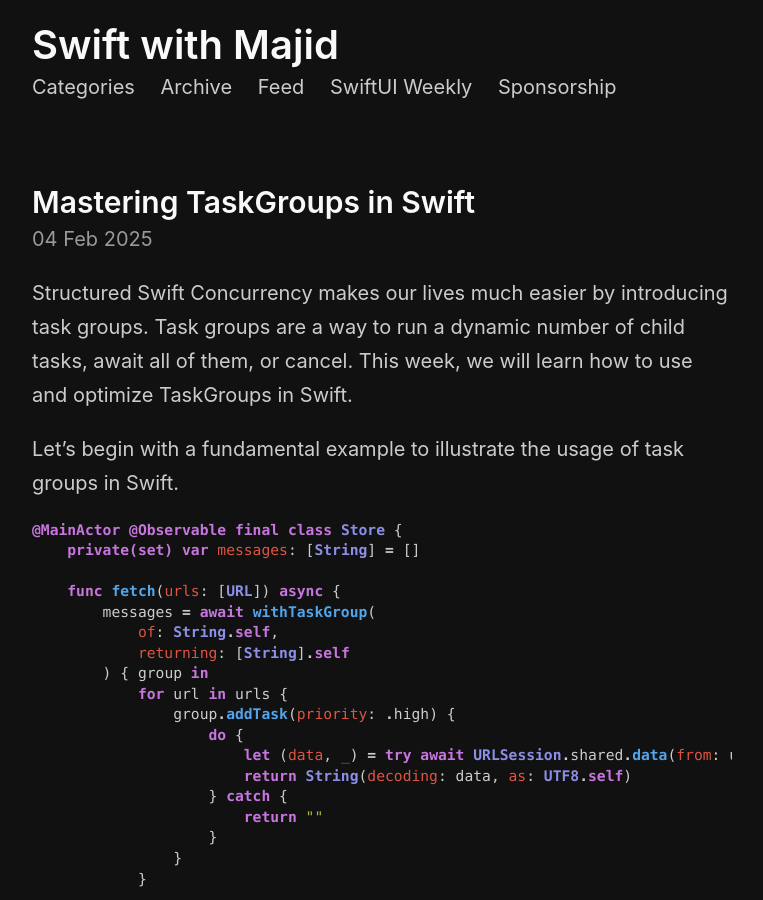
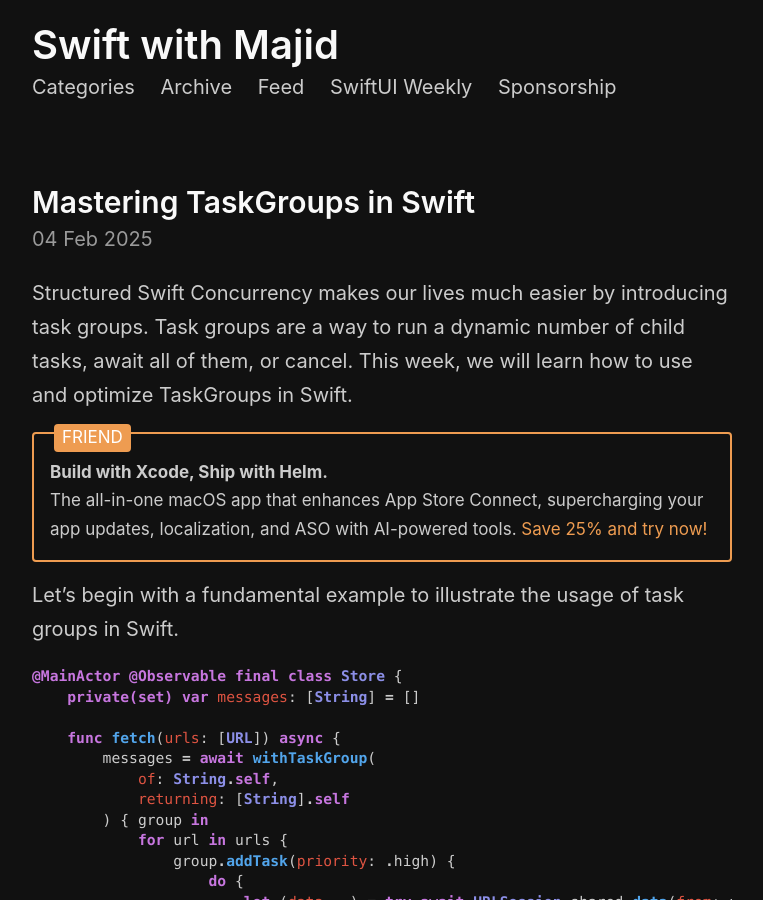
Before and after one commit to mecid/mecid.github.io, a Jekyll site: the page built from _posts/2025-02-04-mastering-task-groups-in-swift.md, in a window 1280 px wide and 900 px high. Shown: the whole window, without its empty margins (258-1021 px from the left). Built offline with Jekyll 4.4.1, drawn with Linux system fonts in a browser that asks for light colours.

Commit message:
friends link added to the task groups post

```diff
--- a/_posts/2025-02-04-mastering-task-groups-in-swift.md
+++ b/_posts/2025-02-04-mastering-task-groups-in-swift.md
@@ -4,6 +4,8 @@ layout: post
 ---
 
 Structured Swift Concurrency makes our lives much easier by introducing task groups. Task groups are a way to run a dynamic number of child tasks, await all of them, or cancel. This week, we will learn how to use and optimize TaskGroups in Swift.
+
+{% include friends.html %}
 
 Let’s begin with a fundamental example to illustrate the usage of task groups in Swift.
 
```
